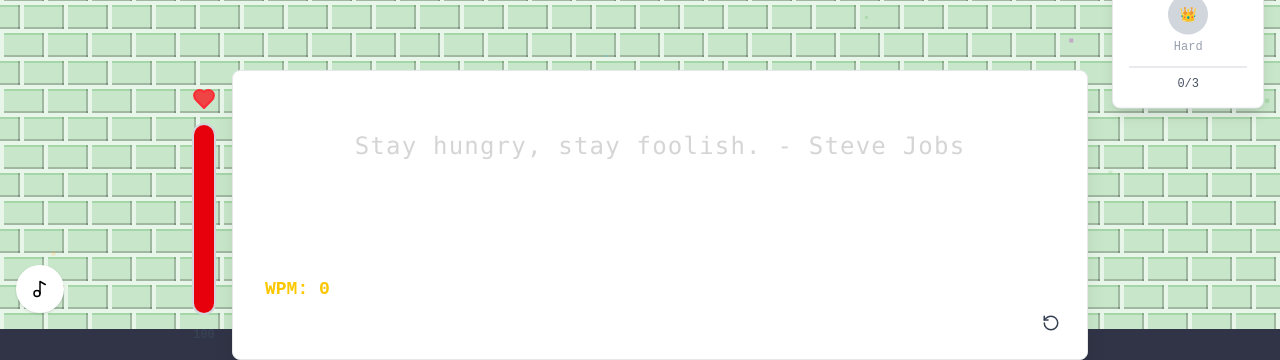
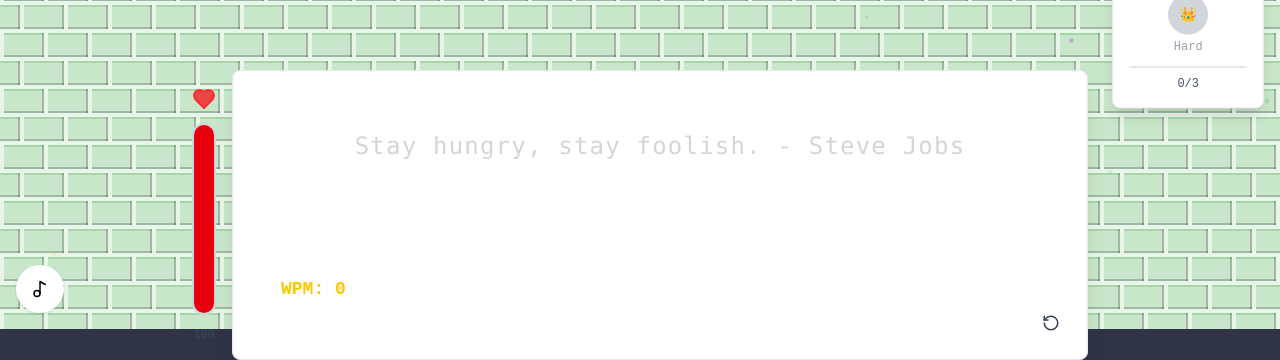
Before and after one commit to RievoCante/typing-rpg, a React (Vite) app in the folder frontend/: page / in a window 1280 px wide. Shown: the part 471-831 px from the top of the page. Built offline with nearby package versions, Linux system fonts and the light colour scheme; no server answers.

Commit message:
style(typing): add horizontal breathing room to typing card
Change card padding from p-8 to px-12 py-8 so left-aligned text and
WPM aren't flush against the box edge.

Co-Authored-By: Claude Opus 4.8 (1M context) <noreply@anthropic.com>

```diff
--- a/frontend/src/components/TypingInterface.tsx
+++ b/frontend/src/components/TypingInterface.tsx
@@ -325,7 +325,7 @@ export default function TypingInterface({
               setIsPaused(true);
             }}
             tabIndex={0}
-            className={`p-8 rounded-lg shadow-xl flex flex-col space-y-6 focus:outline-none transition-all duration-300 ${
+            className={`px-12 py-8 rounded-lg shadow-xl flex flex-col space-y-6 focus:outline-none transition-all duration-300 ${
               theme === 'dark'
                 ? 'bg-[#2A2C3C] text-white border border-gray-700'
                 : 'bg-white text-gray-900 border border-gray-200'
```
